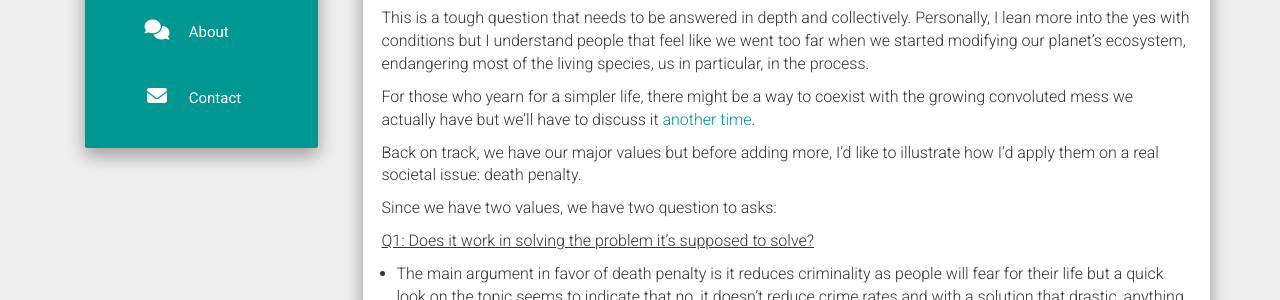
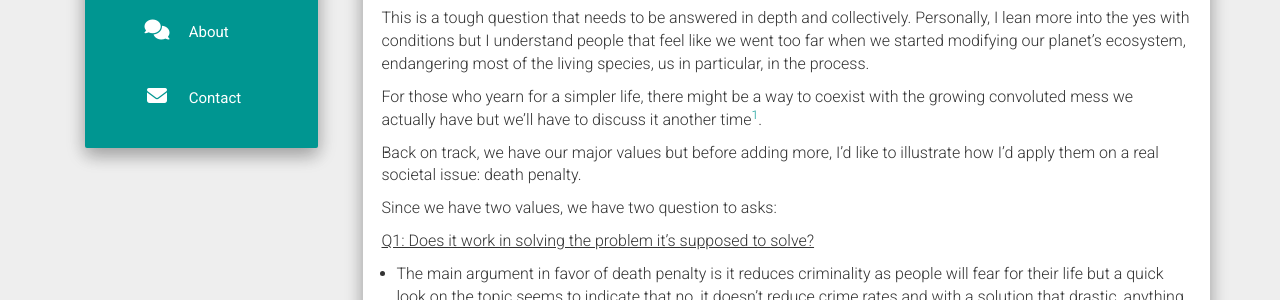
Before and after one commit to WanderingSpaceThinker/nonexistence, a Jekyll site: the page built from _posts/2021-02-20-Starting-point.md, in a window 1280 px wide and 900 px high, scrolled down 3341 px. Shown: the part 173-473 px from the top of the window. Built offline with Jekyll 4.4.1, drawn with Linux system fonts in a browser that asks for light colours; nearby versions of some CDN libraries; comment, search, counter and statistics services are not loaded; some of the changed text lies outside the part shown.

Commit message:
fix: broken links

```diff
--- a/_posts/2021-02-20-Starting-point.md
+++ b/_posts/2021-02-20-Starting-point.md
@@ -78,7 +78,7 @@
 
 This is a tough question that needs to be answered in depth and collectively. Personally, I lean more into the yes with conditions but I understand people that feel like we went too far when we started modifying our planet's ecosystem, endangering most of the living species, us in particular, in the process.
 
-For those who yearn for a simpler life, there might be a way to coexist with the growing convoluted mess we actually have but we'll have to discuss it [another time]({{site.baseurl}}/thoughts/Meta-society.html).
+For those who yearn for a simpler life, there might be a way to coexist with the growing convoluted mess we actually have but we'll have to discuss it another time[^1].
 
 Back on track, we have our major values but before adding more, I'd like to illustrate how I'd apply them on a real societal issue: death penalty.
 
@@ -112,3 +112,5 @@
 Just like having a lot of different crops ensures one disease alone can't threaten food security. There's also that investor's saying about not having all the same baskets on the omelet... or something like that.
 
 That's it for the values I'd like to see for the universe or society. I hope you enjoyed reading the first of what I call **"A random dude's boring take on an uninteresting subject"**, which could have been this blog's name really. I (re)invite you to think about all of this yourself, I need a variety of opinions on this topic if I want to follow my own principles after all.
+
+[^1]: (Edit) I was foreshadowing the [metasociety]({{site.baseurl}}/improve/2021/11/30/Metasociety.html)
```
Also changed, not shown: _posts/2021-07-26-The-cruel-necessity-of-evil.md (+1 -1 lines), _posts/2021-11-30-Metasociety.md (+2 -2 lines).
